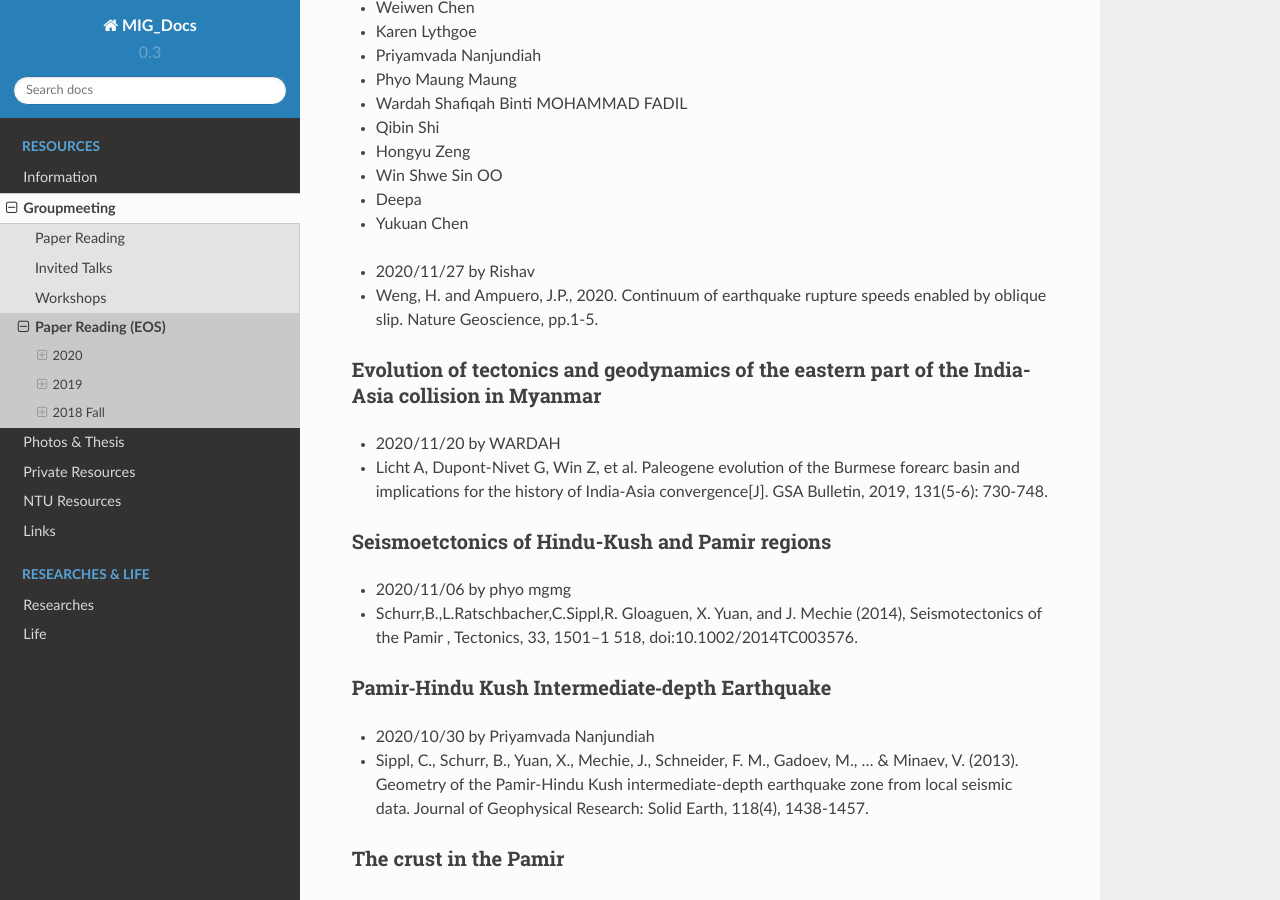
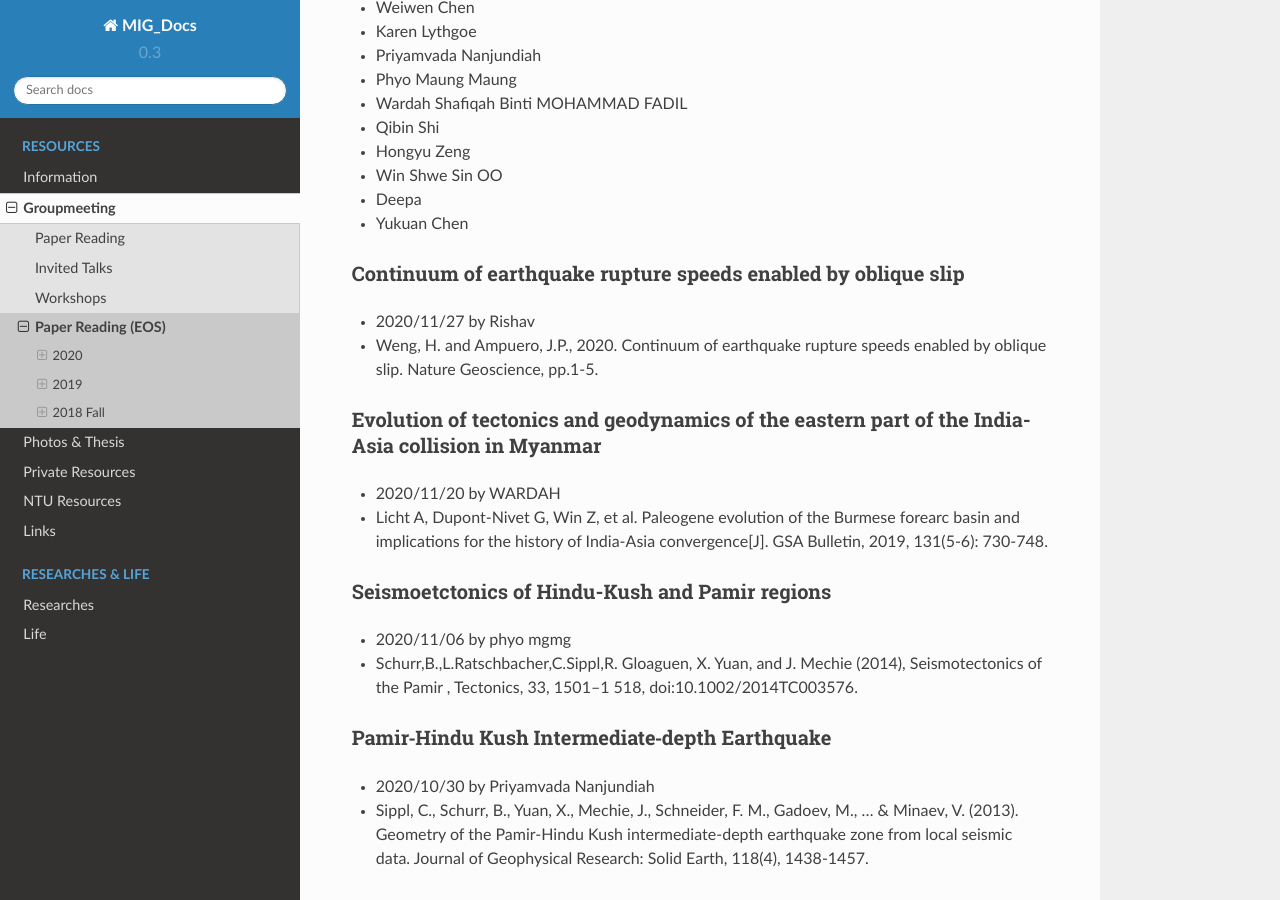
Before and after one commit to MIGG-NTU/MIG_Docs, a Sphinx documentation site: the page built from source/groupmeeting/paper-reading-EOS.rst, in a window 1280 px wide and 900 px high, scrolled down 366 px. Built offline with Sphinx 7.4.7 and the Read the Docs theme 2.0.0, drawn with Linux system fonts in a browser that asks for light colours.

Commit message:
Update paper-reading-EOS.rst

```diff
--- a/source/groupmeeting/paper-reading-EOS.rst
+++ b/source/groupmeeting/paper-reading-EOS.rst
@@ -20,8 +20,8 @@ This website is a backup of group meeting information of `EOS Observational Seis
 - Deepa
 - Yukuan Chen
 
+Continuum of earthquake rupture speeds enabled by oblique slip
 +++++++++++++++++++++++++++++++++++++++++++++++++++++++++++++++
-Continuum of earthquake rupture speeds enabled by oblique slip
 
 - 2020/11/27 by Rishav
 - Weng, H. and Ampuero, J.P., 2020. Continuum of earthquake rupture speeds enabled by oblique slip. Nature Geoscience, pp.1-5.
```
